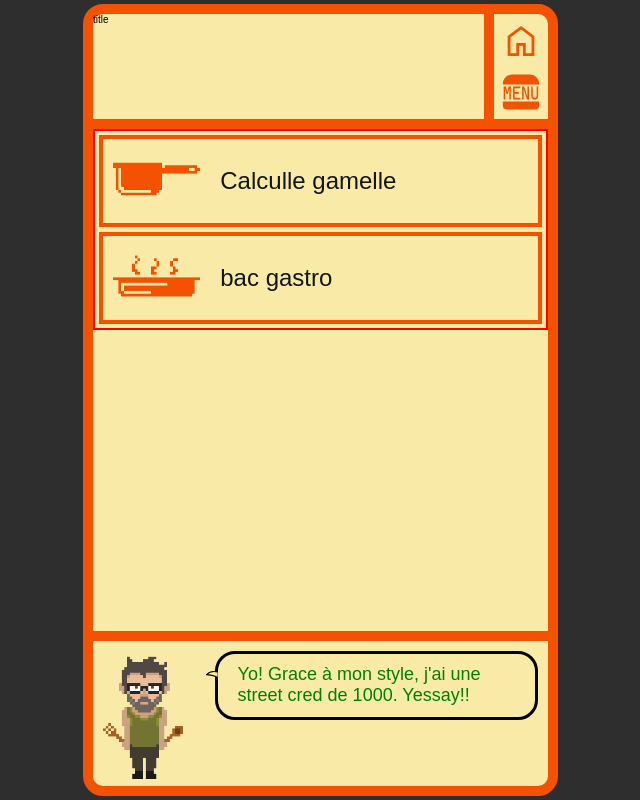
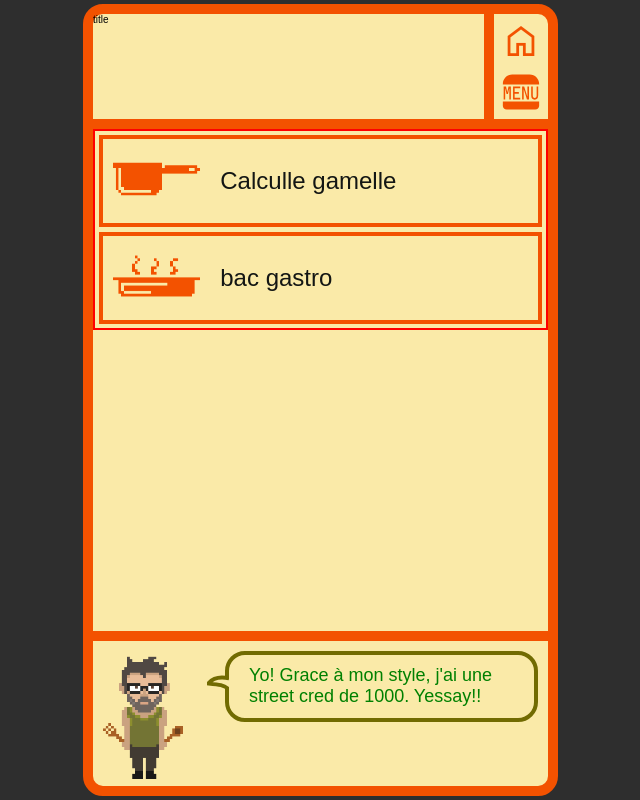
Before and after one commit to Posoroko/Demande-a-Tutu, a Nuxt app: page / in a window 1280 px wide. Shown: the whole page, without its empty margins (320-960 px from the left). Built offline with nearby package versions, Linux system fonts and the light colour scheme; a web font is replaced by a local one.

Commit message:
correction bulle

```diff
--- a/components/Footer/FooterBulle.vue
+++ b/components/Footer/FooterBulle.vue
@@ -15,19 +15,18 @@
 
 <style scoped>
 svg {
-    width: 20px;
+    height: 25px;
     margin-top: 20px;
-    translate: 3px;
+    translate: 4px;
 }
 .st0 {
     fill: var(--basic-light-color);
-    stroke: #000000;
-    stroke-width: 4px;
-    stroke-miterlimit: 10;
+    stroke: var(--brand-color-2);
+    stroke-width: 7px;
 }
 .bulle {
     padding: 10px 20px;
-    border: 3px solid black;
+    border: 4px solid var(--brand-color-2);
     border-radius: 20px;
     flex-grow: 1;
 }
```
